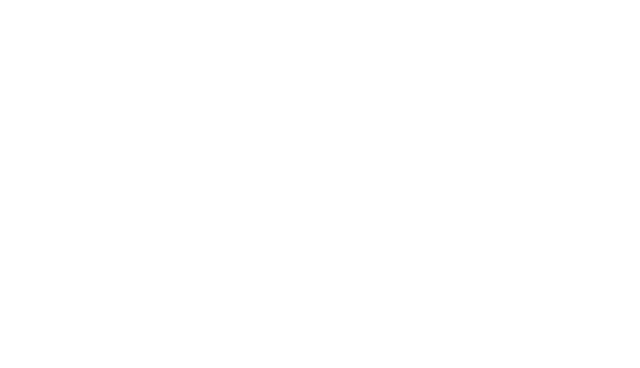
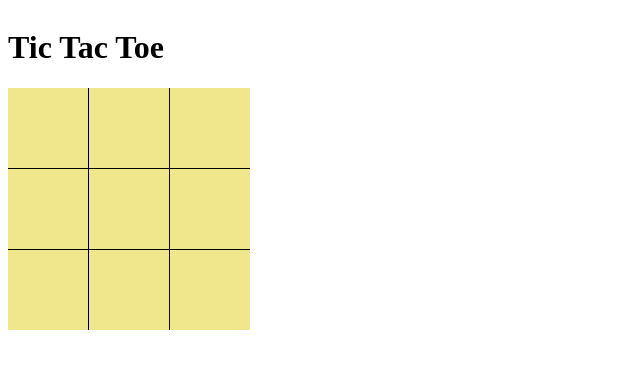
Before and after one commit to aokoye/odin-tic-tac-toe, a plain HTML site: page index.html in a window 1280 px wide. Shown: the whole page, without its empty margins (0-640 px from the left). Drawn offline with Linux system fonts and the light colour scheme.

Commit message:
Turn taking and game board creation

```diff
--- a/index.html
+++ b/index.html
@@ -3,10 +3,14 @@
 <head>
     <meta charset="UTF-8">
     <meta name="viewport" content="width=device-width, initial-scale=1.0">
+    <link rel="stylesheet" href="./style.css">
     <script src="script.js" defer></script>
     <title>Tic Tac Toe</title>
 </head>
 <body>
-
+    <div class="container">
+        <h1>Tic Tac Toe</h1>
+        <div id="game"></div>
+    </div>
 </body>
 </html>
--- a/script.js
+++ b/script.js
@@ -1,22 +1,54 @@
 const gameBoard = ['1a', '2a', '3a', '1b', '2b', '2c', '3a', '3b', '3c']
+let turn = 1
+
 const reset = gameBoard.splice(0, 9, '1a', '2a', '3a', '1b', '2b', '2c', '3a', '3b', '3c')
 
 function game(player, choice) {
-//    let gameBoard = ['1a', '2a', '3a', '1b', '2b', '2c', '3a', '3b', '3c']
+    function board() {
+        document.getElementById('game').innerHTML =
+        '<div class="row1">' +
+        '<div class="top left" id="1a"></div>' +
+        '<div class="top mid" id="2a"></div>' +
+        '<div class="top right" id="3a"></div>' +
+        '</div>' +
+        '<div class="row2">' +
+        '<div class="center left" id="1b"></div>' +
+        '<div class="center mid" id="2b"></div>' +
+        '<div class="center right" id="3b"></div>' +
+        '</div>'+
+        '<div class="row3">' +
+        '<div class="bottom left" id="1c"></div>' +
+        '<div class="bottom mid" id="2c"></div>' +
+        '<div class="bottom right" id="3c"></div>' +
+        '</div>'
+    }
+
+    board()
 
     console.log(gameBoard.includes(choice))
     console.log(player.name + ' chose ' + choice)
 
-    if(gameBoard.includes(choice) == true){
+    if (gameBoard.includes(choice) == true){
         player.choices.push(choice)
         square = gameBoard.indexOf(choice)
-        gameBoard[square] = "chosen"
+        gameBoard[square] = player.marker
         console.log(gameBoard)
     } else {
         console.log('That square was already chosen! Choose a different square ' + player.name + '.')
     }
 
-//win logic
+    //turns
+    if(turn % 2 == 0) {
+        ++turn
+        currentPlayer = player2
+    } else {
+        ++turn
+        currentPlayer = player1
+    }
+
+    console.log(turn)
+
+    //win logic
     let win1 = ['1a', '2a', '3a'];
     let win2 = ['1b', '2b', '3b'];
     let win3 = ['1c', '2c', '3c'];
@@ -26,7 +58,27 @@ function game(player, choice) {
     let win7 = ['1a', '2b', '3c'];
     let win8 = ['3a', '2b', '1c'];
 
-    let checker = (arr, target) => target.every(v => arr.includes(v));
+    const checker = (arr, target) => target.every(v => arr.includes(v));
+    const playedBoxes = player.choices
+
+    if (checker(player.choices, win1) === true) {
+        console.log(player.name + ' won!')
+    } else if (checker(playedBoxes, win2) === true) {
+        console.log(player.name + ' won!')
+    } else if (checker(playedBoxes, win3) === true) {
+        console.log()
+    } else if (checker(playedBoxes, win4) === true) {
+        console.log(player.name + ' won!')
+    } else if (checker(playedBoxes, win5) === true) {
+        console.log(player.name + ' won!')
+    } else if (checker(playedBoxes, win6) === true) {
+        console.log()
+    } else if (checker(playedBoxes, win7) === true) {
+        console.log(player.name + ' won!')
+    } else if (checker(playedBoxes, win8) === true) {
+        console.log(player.name + ' won!')
+    } else {
+        console.log('keep playing!')}
 }
 
 const createPlayer = ({name, marker}) => ({
@@ -45,16 +97,22 @@ const player2 = createPlayer({
     marker: ' X'
 })
 
+let currentPlayer = player1
+
 console.log(player1)
 console.log(player2)
 
-game(player1, '1b')
-console.log(player1)
-game(player2, '1b')
-console.log(player2)
-game(player1, '3a')
-console.log(player1)
-game(player2, '1a')
-console.log(player2)
-// const green = game();
-// green(player1, '1b');
+game(currentPlayer, '1b')
+console.log(currentPlayer)
+game(currentPlayer, '1b')
+console.log(currentPlayer)
+game(currentPlayer, '3a')
+console.log(currentPlayer)
+game(currentPlayer, '1c')
+console.log(currentPlayer)
+game(currentPlayer, '2a')
+console.log(currentPlayer)
+game(currentPlayer, '3c')
+console.log(currentPlayer)
+game(currentPlayer, '1a')
+console.log(currentPlayer)
--- a/style.css
+++ b/style.css
@@ -0,0 +1,27 @@
+.container {
+    display: flex;
+    flex-direction: column;
+}
+
+#game {
+    display: flex;
+    flex-direction: column;
+}
+
+.row1, .row2, .row3 {
+    display: flex;
+}
+
+.top, .center {
+    border-bottom: 1px solid black;
+}
+
+.left, .mid {
+    border-right: 1px solid black;
+}
+
+.top, .center, .bottom {
+    background-color: khaki;
+    width: 80px;
+    height: 80px;
+}
```
